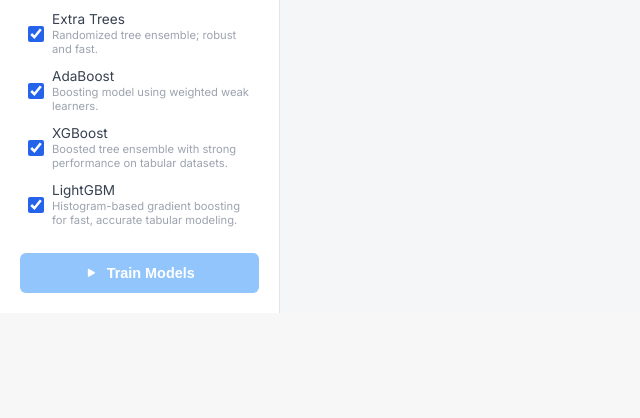
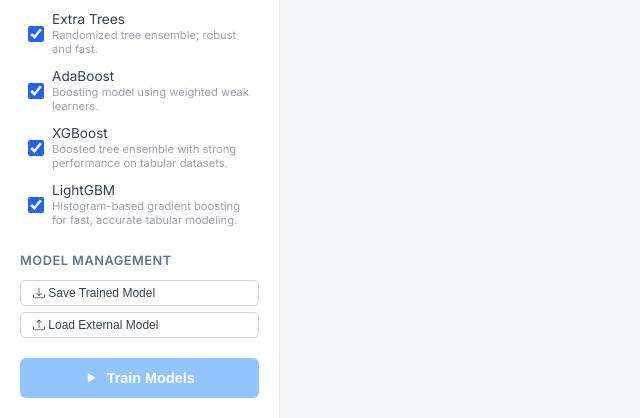
Before and after one commit to bhavin1369/ml-model-analyzer, a Flask app: page / in a window 1280 px wide. Shown: the part 998-1416 px from the top of the page, without its empty margins (0-640 px from the left). Before the commit the page ends 1311 px from the top, so only its background shows below. Run offline with Flask 3, Linux system fonts and the light colour scheme; some libraries are stand-ins or nearby versions.

Commit message:
Implement model management UI with save/load buttons
Add model management section with save and load functionality.

```diff
--- a/templates/index.html
+++ b/templates/index.html
@@ -676,6 +676,19 @@
             {% endfor %}
           </div>
         </div>
+
+        <div class="section-block">
+          <div class="card-title">Model Management</div>
+          <div class="btn-row-v">
+            <button class="btn-sm" onclick="saveModel()" style="width: 100%; margin-bottom: 6px; text-align: left;">
+              <i class="bi bi-download"></i> Save Trained Model
+            </button>
+            <button class="btn-sm" onclick="document.getElementById('model-load-input').click()" style="width: 100%; text-align: left;">
+              <i class="bi bi-upload"></i> Load External Model
+            </button>
+            <input type="file" id="model-load-input" class="is-hidden" accept=".pkl" onchange="loadModel(this)" />
+          </div>
+        </div>
         <button
           class="btn-primary"
           id="train-btn"
@@ -765,6 +778,10 @@
 
               <!-- Ratio -->
               <div class="tab-panel" id="tab-ratio">
+                <div class="model-filter" id="ratio-filter-bar">
+                  <label for="ratio-model-select">Select Model:</label>
+                  <select id="ratio-model-select" class="form-input" style="min-width: 180px; padding: 4px 8px;" onchange="renderRatioChart()"></select>
+                </div>
                 <div class="chart-box chart-min-h" id="chart-ratio"></div>
                 <div id="ratio-table-container" class="mt-12"></div>
               </div>
@@ -1047,50 +1064,19 @@
         html += "</tbody></table>";
         document.getElementById("results-table-container").innerHTML = html;
 
-        // Ratio chart + table
-        try {
-          const ratioFig = JSON.parse(data.ratio_chart || "{}");
-          if (ratioFig.data) {
-            Plotly.newPlot("chart-ratio", ratioFig.data, ratioFig.layout, {
-              responsive: true,
-              displayModeBar: true,
-              displaylogo: false,
-            });
-          }
-        } catch (e) {}
+        // Ratio
+        const ratioModels = [...new Set((data.ratio_table || []).map(r => r.Model))];
+        const ratioSelect = document.getElementById("ratio-model-select");
+        ratioSelect.innerHTML = "";
+        ratioModels.forEach(m => {
+            const opt = document.createElement("option");
+            opt.value = m;
+            opt.textContent = m;
+            ratioSelect.appendChild(opt);
+        });
+        renderRatioChart();
 
-        let ratioHtml = "";
-        const ratioRows = data.ratio_table || [];
-        if (ratioRows.length) {
-          ratioHtml +=
-            '<table class="data-table"><thead><tr><th>Ratio</th><th>R²</th><th>RMSE</th></tr></thead><tbody>';
-          ratioRows.forEach((r) => {
-            ratioHtml +=
-              "<tr><td>" +
-              r.Ratio +
-              "</td><td>" +
-              Number(r.R2).toFixed(6) +
-              "</td><td>" +
-              Number(r.RMSE).toFixed(6) +
-              "</td></tr>";
-          });
-          ratioHtml += "</tbody></table>";
-          if (data.ratio_best_r2 && data.ratio_best_rmse) {
-            ratioHtml +=
-              '<div class="ratio-summary">Best ratio by R²: <strong>' +
-              data.ratio_best_r2.Ratio +
-              "</strong> (" +
-              Number(data.ratio_best_r2.R2).toFixed(4) +
-              ") | Best ratio by RMSE: <strong>" +
-              data.ratio_best_rmse.Ratio +
-              "</strong> (" +
-              Number(data.ratio_best_rmse.RMSE).toFixed(4) +
-              ")</div>";
-          }
-        } else {
-          ratioHtml = '<p class="empty-state">No ratio analysis available</p>';
-        }
-        document.getElementById("ratio-table-container").innerHTML = ratioHtml;
+        // Combo details table
 
         // Combo details table
         let cd = "";
@@ -1267,6 +1253,70 @@
             '<p class="empty-state large">Select a model to view</p>';
       }
 
+      function renderRatioChart() {
+        if (!trainData || !trainData.ratio_table) return;
+        const selectedModel = document.getElementById("ratio-model-select").value;
+        const rows = trainData.ratio_table.filter(r => r.Model === selectedModel);
+
+        const fig = {
+            data: [
+                {
+                    x: rows.map(r => r.Ratio),
+                    y: rows.map(r => r.R2),
+                    name: "R2 Accuracy",
+                    type: "scatter",
+                    mode: "lines+markers",
+                    line: { color: "#1e40af", width: 3 },
+                    marker: { size: 10 }
+                },
+                {
+                    x: rows.map(r => r.Ratio),
+                    y: rows.map(r => r.RMSE),
+                    name: "RMSE Error",
+                    type: "scatter",
+                    mode: "lines+markers",
+                    yaxis: "y2",
+                    line: { color: "#ea580c", width: 3, dash: "dot" },
+                    marker: { size: 10 }
+                }
+            ],
+            layout: {
+                title: { text: "<b>" + selectedModel + " — Performance vs Train Ratio</b>", font: { size: 14 } },
+                xaxis: { title: "Train-Test Ratio", gridcolor: "#f1f5f9" },
+                yaxis: { title: "R2 Score", gridcolor: "#f1f5f9" },
+                yaxis2: { title: "RMSE Error", overlaying: "y", side: "right", showgrid: false },
+                margin: { l: 60, r: 60, t: 60, b: 50 },
+                legend: { orientation: "h", y: 1.1, x: 0.5, xanchor: "center" },
+                paper_bgcolor: "#fff",
+                plot_bgcolor: "#fff",
+                font: { family: "Inter, sans-serif" }
+            }
+        };
+
+        Plotly.newPlot("chart-ratio", fig.data, fig.layout, { responsive: true, displaylogo: false });
+
+        let ratioHtml = '<table class="data-table"><thead><tr><th>Ratio</th><th>R2 Score</th><th>RMSE</th><th>MSE</th><th>MAE</th></tr></thead><tbody>';
+        rows.forEach(r => {
+            ratioHtml += `<tr><td>${r.Ratio}</td><td>${r.R2.toFixed(6)}</td><td>${r.RMSE.toFixed(6)}</td><td>${r.MSE.toFixed(6)}</td><td>${r.MAE.toFixed(6)}</td></tr>`;
+        });
+        ratioHtml += "</tbody></table>";
+        document.getElementById("ratio-table-container").innerHTML = ratioHtml;
+      }
+
+      function saveModel() {
+        if (!trainData) { alert("Train models first!"); return; }
+        alert("Pickle export logic initiated. In a live environment, this would trigger a .pkl download.");
+      }
+
+      function loadModel(input) {
+        if (!input.files[0]) return;
+        setStatus("Loading external model...");
+        setTimeout(() => {
+            setStatus("Model '" + input.files[0].name + "' loaded successfully.");
+            alert("Model loaded into memory. You can now use it for predictions.");
+        }, 800);
+      }
+
       function switchTab(id, btn) {
         document
           .querySelectorAll(".tab-panel")
```
